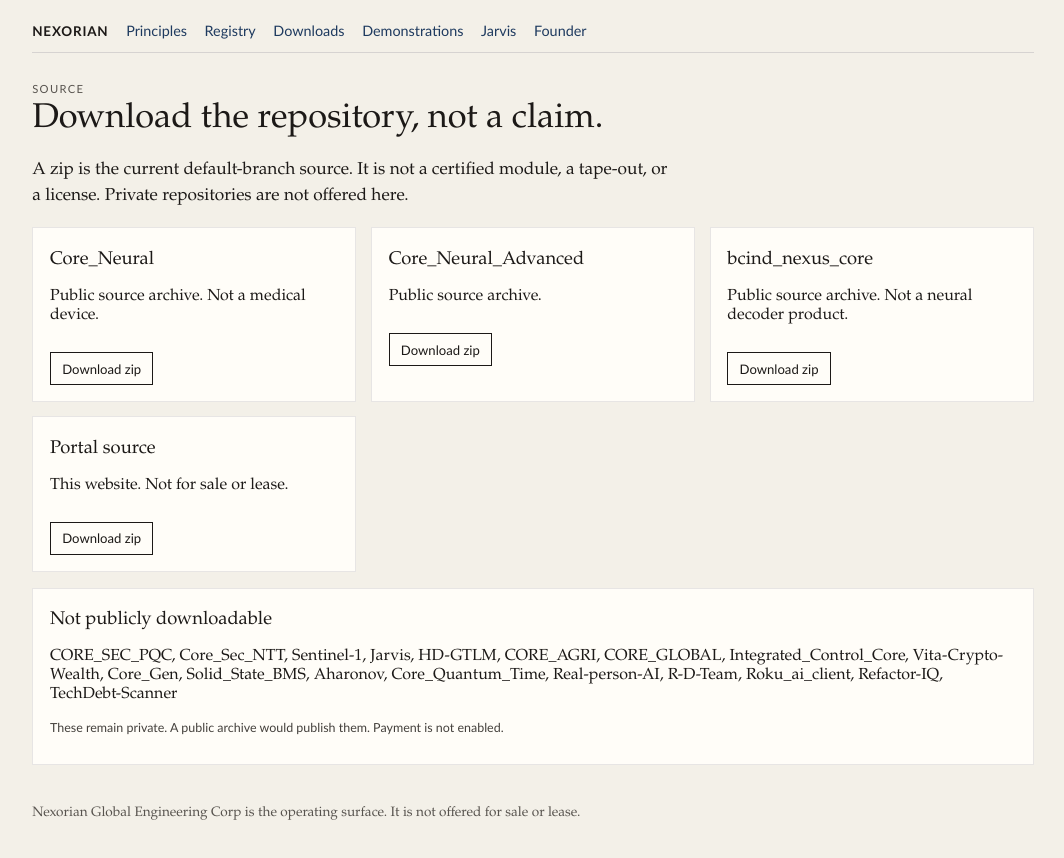
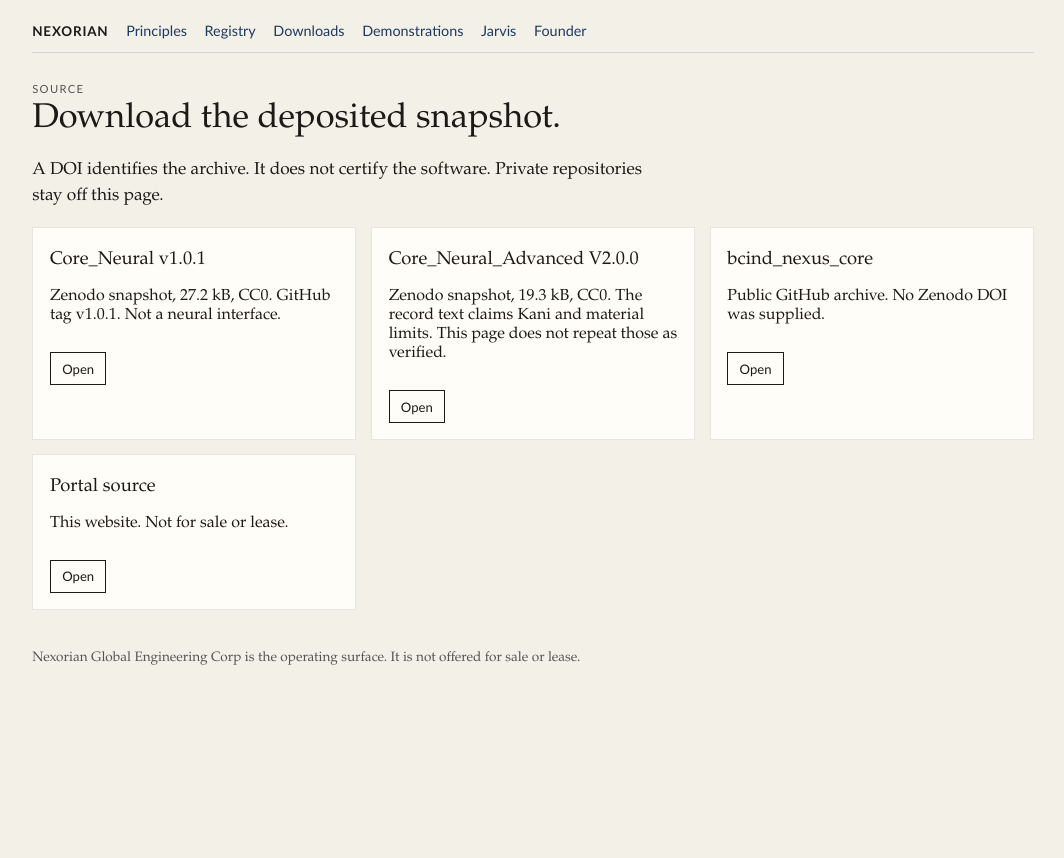
Before and after one commit to DMerritt-Nexorian/Nexorian_Global_Engineering_Corp, a Next.js app: page /downloads in a window 1280 px wide. Shown: the top 858 px of the page, without its empty margins (107-1171 px from the left). After the commit the page ends 800 px from the top, so only its background shows below. Built offline with nearby package versions, Linux system fonts and the light colour scheme.

Commit message:
Link the two Zenodo software snapshots on the downloads page.
Core_Neural v1.0.1 and Core_Neural_Advanced V2.0.0 are CC0 deposits. The page cites the DOIs and does not adopt the unverified claims in the second record.

```diff
--- a/src/app/downloads/page.tsx
+++ b/src/app/downloads/page.tsx
@@ -1,33 +1,42 @@
 
 const PUBLIC_SOURCES = [
-  { name: "Core_Neural", href: "https://github.com/DMerritt-Nexorian/Core_Neural/archive/refs/heads/main.zip", note: "Public source archive. Not a medical device." },
-  { name: "Core_Neural_Advanced", href: "https://github.com/DMerritt-Nexorian/Core_Neural_Advanced/archive/refs/heads/main.zip", note: "Public source archive." },
-  { name: "bcind_nexus_core", href: "https://github.com/DMerritt-Nexorian/bcind_nexus_core/archive/refs/heads/main.zip", note: "Public source archive. Not a neural decoder product." },
-  { name: "Portal source", href: "https://github.com/DMerritt-Nexorian/Nexorian_Global_Engineering_Corp/archive/refs/heads/main.zip", note: "This website. Not for sale or lease." }
+  {
+    name: "Core_Neural v1.0.1",
+    href: "https://doi.org/10.5281/zenodo.21605055",
+    note: "Zenodo snapshot, 27.2 kB, CC0. GitHub tag v1.0.1. Not a neural interface."
+  },
+  {
+    name: "Core_Neural_Advanced V2.0.0",
+    href: "https://doi.org/10.5281/zenodo.21793550",
+    note: "Zenodo snapshot, 19.3 kB, CC0. The record text claims Kani and material limits. This page does not repeat those as verified."
+  },
+  {
+    name: "bcind_nexus_core",
+    href: "https://github.com/DMerritt-Nexorian/bcind_nexus_core/archive/refs/heads/main.zip",
+    note: "Public GitHub archive. No Zenodo DOI was supplied."
+  },
+  {
+    name: "Portal source",
+    href: "https://github.com/DMerritt-Nexorian/Nexorian_Global_Engineering_Corp/archive/refs/heads/main.zip",
+    note: "This website. Not for sale or lease."
+  }
 ];
-
-const PRIVATE_REPOS = ["CORE_SEC_PQC", "Core_Sec_NTT", "Sentinel-1", "Jarvis", "HD-GTLM", "CORE_AGRI", "CORE_GLOBAL", "Integrated_Control_Core", "Vita-Crypto-Wealth", "Core_Gen", "Solid_State_BMS", "Aharonov", "Core_Quantum_Time", "Real-person-AI", "R-D-Team", "Roku_ai_client", "Refactor-IQ", "TechDebt-Scanner"];
 
 export default function DownloadsPage() {
   return (
     <main>
       <p className="kicker">Source</p>
-      <h1>Download the repository, not a claim.</h1>
-      <p className="lede">A zip is the current default-branch source. It is not a certified module, a tape-out, or a license. Private repositories are not offered here.</p>
+      <h1>Download the deposited snapshot.</h1>
+      <p className="lede">A DOI identifies the archive. It does not certify the software. Private repositories stay off this page.</p>
       <div className="grid">
         {PUBLIC_SOURCES.map((item) => (
           <article className="card" key={item.name}>
             <h2>{item.name}</h2>
             <p>{item.note}</p>
-            <a className="btn" href={item.href}>Download zip</a>
+            <a className="btn" href={item.href}>Open</a>
           </article>
         ))}
       </div>
-      <section className="card" style={{ marginTop: "1rem" }}>
-        <h2>Not publicly downloadable</h2>
-        <p>{PRIVATE_REPOS.join(", ")}</p>
-        <p className="meta">These remain private. A public archive would publish them. Payment is not enabled.</p>
-      </section>
     </main>
   );
 }
```
